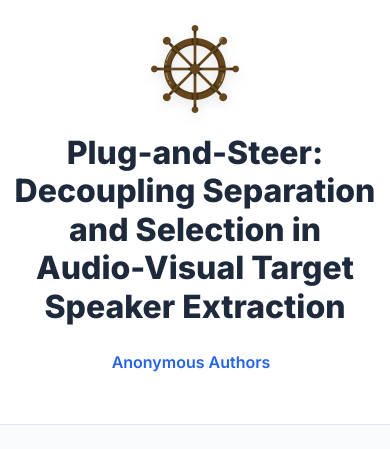
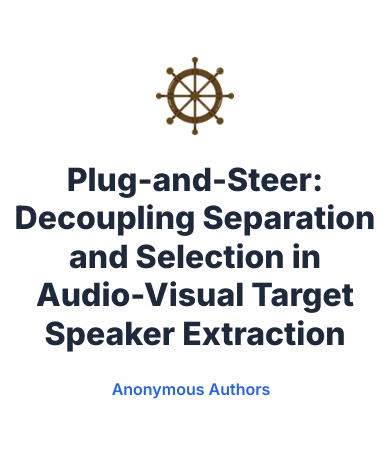
Before and after one commit to plugandsteer/plugandsteer.github.io, a plain HTML site: page index.html in a window 390 px wide. Shown: the top 449 px of the page. Drawn offline with nearby package versions, Linux system fonts and the light colour scheme; some icons are missing.

Commit message:
fix alignment

```diff
--- a/index.html
+++ b/index.html
@@ -196,9 +196,10 @@
         <div class="columns is-centered">
           <div class="column has-text-centered">
             <!-- TODO: Replace with your paper title -->
-            <h1 class="title is-2 publication-title" style="display: flex; flex-direction: column; align-items: center; gap: 20px;">
-              <img src="static/images/steering_wheel.png" alt="Plug-and-Steer Icon" style="height: 90px; width: auto; filter: drop-shadow(0 4px 6px rgba(0,0,0,0.1));">
-              <span style="display: block;">
+            <h1 class="title is-2 publication-title" style="display: flex; flex-direction: row; align-items: center; justify-content: center; gap: 25px;">
+              <img src="static/images/steering_wheel.png" alt="Icon" style="height: 80px; width: auto; flex-shrink: 0;">
+
+              <span style="text-align: left; display: inline-block;">
                 Plug-and-Steer: <br>
                 Decoupling Separation and Selection in <br>
                 Audio-Visual Target Speaker Extraction
--- a/static/css/index.css
+++ b/static/css/index.css
@@ -1018,3 +1018,23 @@ audio {
   line-height: 1.6;
   color: var(--secondary-color); /* Optional: makes it slightly softer */
 }
+
+.publication-title {
+    display: flex !important;
+    flex-direction: row !important;
+    align-items: center !important;
+    justify-content: center !important;
+    gap: 30px;
+    margin-top: 2rem;
+}
+
+/* Responsive fix: Stack them vertically on small mobile screens */
+@media screen and (max-width: 768px) {
+    .publication-title {
+        flex-direction: column !important;
+        text-align: center !important;
+    }
+    .publication-title span {
+        text-align: center !important;
+    }
+}
```
